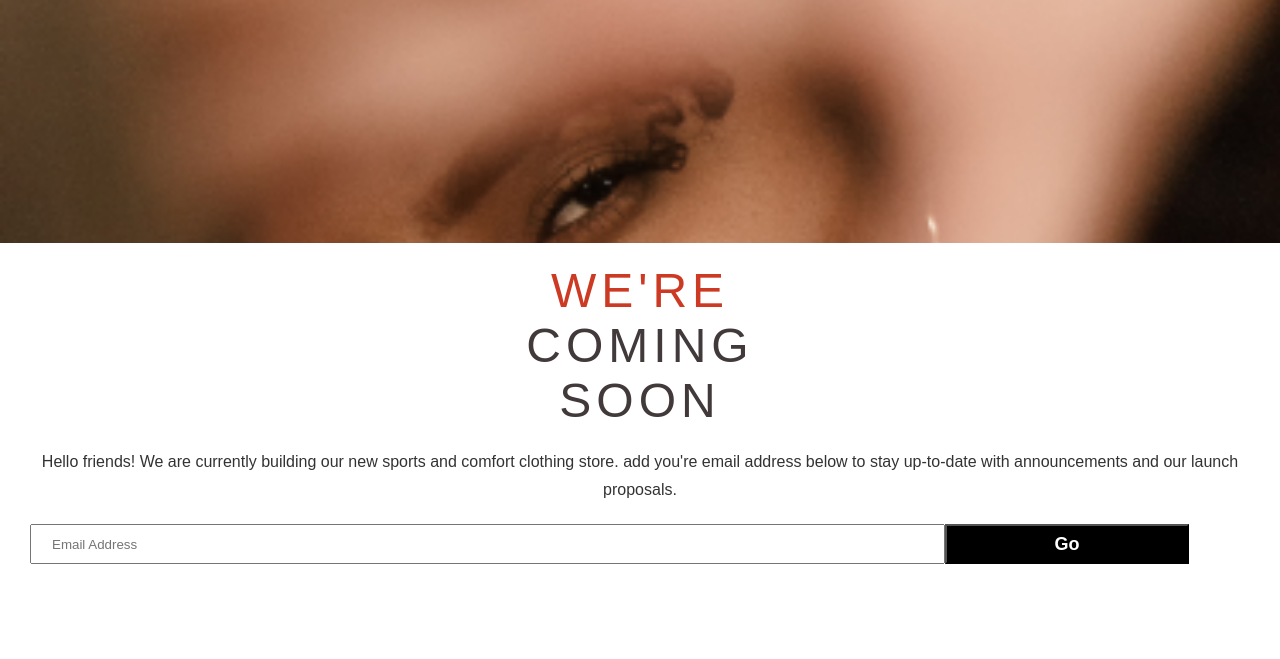
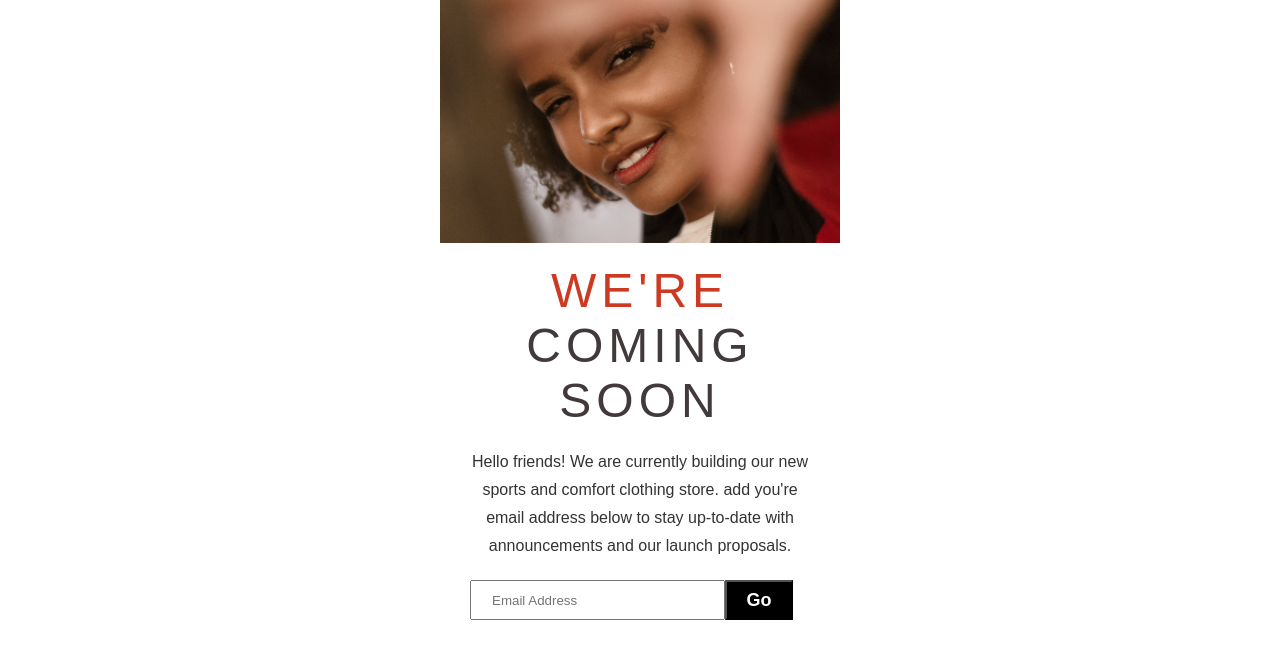
Before and after one commit to Larry-Volz/coming-soon-page, a plain HTML site: page index.html in a window 1280 px wide. Shown: the part 85-744 px from the top of the page. Drawn offline with Linux system fonts and the light colour scheme.

Commit message:
centered all and maxed width

```diff
--- a/index.html
+++ b/index.html
@@ -8,13 +8,15 @@
     <title>Coming Soon</title>
 </head>
 <body>
+    <div class="all-content-container">
+
         <div class="logo-block">
             <img id="logo" src="img/2560px-Adidas_Logo 1.png" alt="Adidas logo">
         </div>
         <div id="athlete">
             <!-- <img src="img/hero-img.png" alt="image of smiling woman"> -->
         </div>
-    <div class="all-content-container">
+        <div class="all-text-container">
 
             <div class="text-content-container">
             <h2 class="red">WE'RE</h2>
@@ -35,6 +37,7 @@
             <input type="submit" value="Go" onclick="msg">
         </form>
     </div>
+</div>
 
 
 
--- a/style2.css
+++ b/style2.css
@@ -8,6 +8,11 @@ body, html {
     font-family: Arial, Helvetica, sans-serif;
 
     }
+
+.all-content-container {
+    max-width: 400px;
+    margin: auto;
+}
 
 #logo {
     /* images are inline by default so switching to block automatically makes it so it will go to 2nd line */
@@ -34,7 +39,7 @@ body, html {
     background-size: cover;
 }
 
-.all-content-container {
+.all-text-container {
     width 100%;
 
     /* ask what's in common?  They are all centered */
```
Lines whose indentation alone changed are shown as unchanged.
